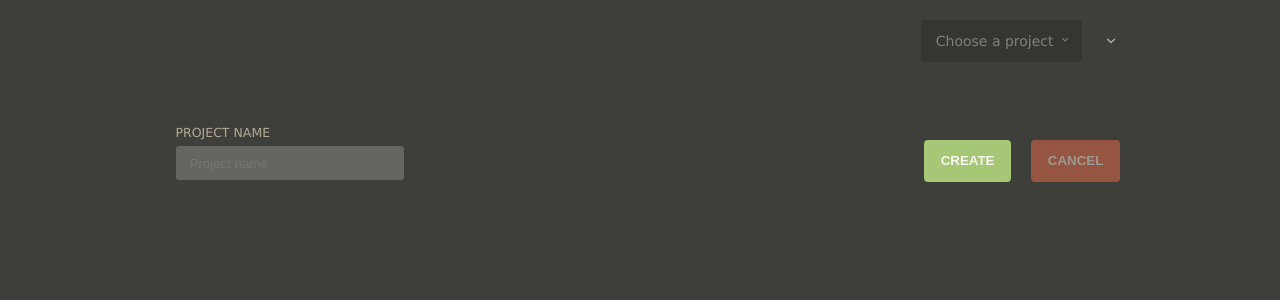
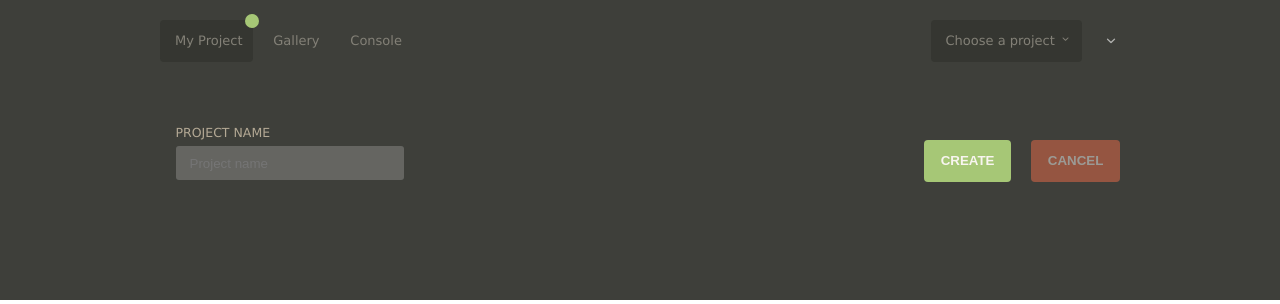
Before and after one commit to bredele/cosmos, a web app: file app/views/index.html in a window 1280 px wide. Shown: the top 304 px of the page. Run offline with its HTML, style and script files only (its server is not run), Linux system fonts and the light colour scheme.

Commit message:
update styles

```diff
--- a/app/public/cosmos.css
+++ b/app/public/cosmos.css
@@ -166,11 +166,38 @@ a {
 	background: #83a552;
 }
 
+.link {
+	color: #838077;
+	font-size: 13px;
+	padding: 0 10px 0 15px;
+	line-height: 42px;
+}
+.link:hover{
+	color:#ece6da;
+}
+
+.link.notif {
+	position:relative;
+	display: inline-block;
+	background: #353631;
+	border-radius: 4px;
+}
+
+.bubble {
+	position:absolute;
+	height: 14px;
+	width: 14px;
+	top:-6px;
+	right:-6px;
+	color:white;
+	background:#a6c776;
+	border-radius:50%;
+}
 .project-trigger {
 	background: #353631;
 	border-radius: 4px;
 	color: #838077;
-	font-size: 14px;
+	font-size: 13px;
 	line-height: 42px;
 	padding: 0 10px 0 15px;
 	position: relative;
--- a/app/views/index.html
+++ b/app/views/index.html
@@ -8,6 +8,12 @@
 <body>
 	<header class="header expand">
 		<nav class="container nav">
+			<a class="link notif" href="">
+				My Project
+				<div class="bubble"></div>
+			</a>
+			<a class="link" href="">Gallery</a>
+			<a class="link" href="">Console</a>
 			<div class="account-trigger fr nav-item icon-arrow-down">
 				<div class="menu right">
 					<a href="/bredele/new-project">New Project</a>
```
